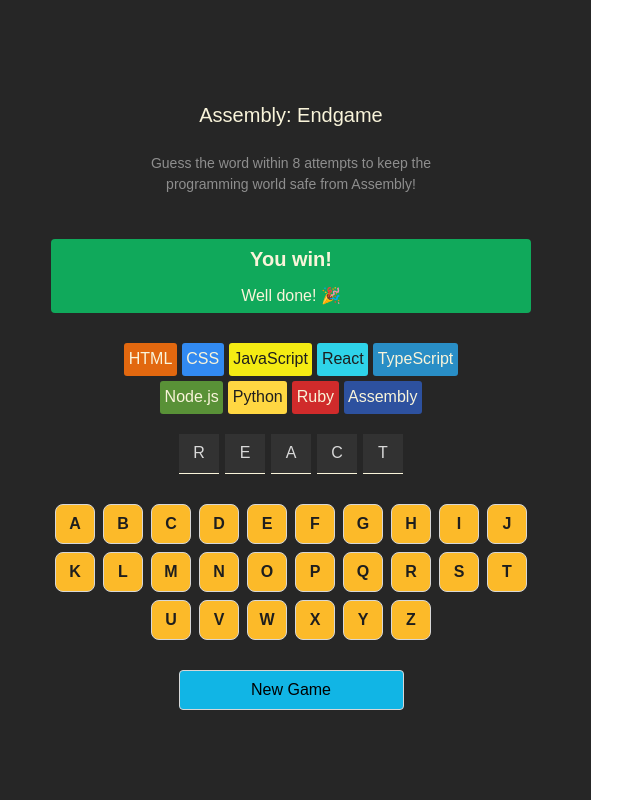
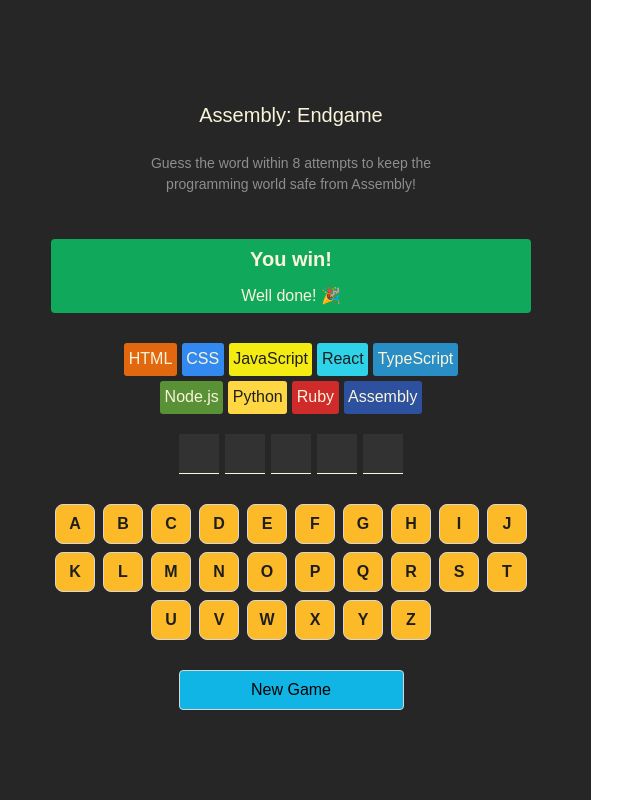
Before and after one commit to RobLam22/AssemblyEndgame, a React (Vite) app: page / in a window 1280 px wide. Shown: the whole page, without its empty margins (9-649 px from the left). Built offline with nearby package versions, Linux system fonts and the light colour scheme.

Commit message:
Guess word feature

```diff
--- a/src/App.jsx
+++ b/src/App.jsx
@@ -13,7 +13,7 @@
 
     const secretWordSpan = secretWord.map((letter, index) => (
         <span key={index} id={index} className="letterbox">
-            {letter.toUpperCase()}
+            {guesses.includes(letter) ? letter.toUpperCase() : null}
         </span>
     ));
 
```
